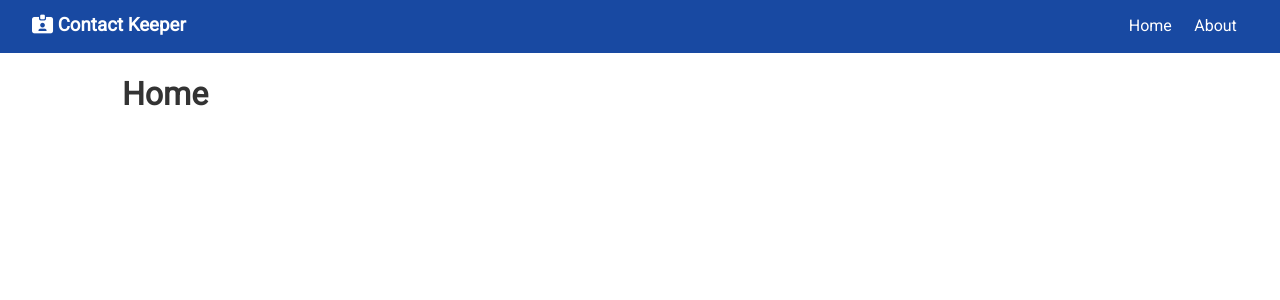
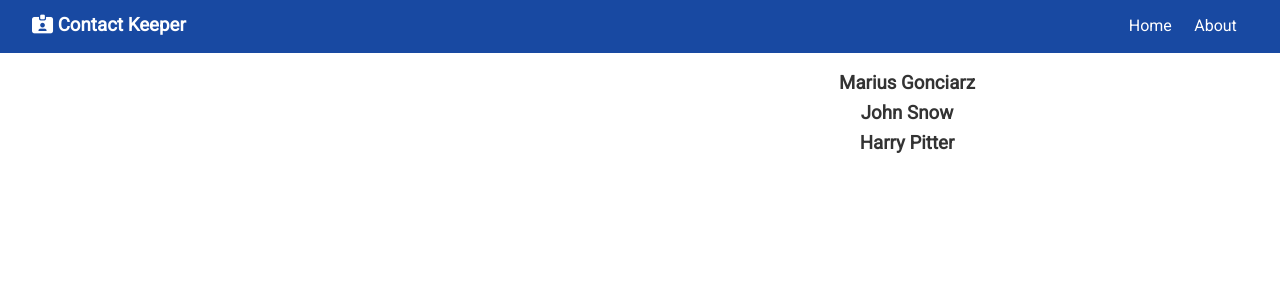
Before and after one commit to klauza/a-keeper-of-contacts, a React (Create React App) app in the folder client/: page / in a window 1280 px wide. Shown: the top 300 px of the page. Built offline with nearby package versions, Linux system fonts and the light colour scheme; the HTML template or start-up script is replaced by a standard one.

Commit message:
attempt to display first contacts

```diff
--- /dev/null
+++ b/client/src/components/contacts/Contacts.js
@@ -0,0 +1,20 @@
+// pull contacts from a state in here and then looping through them (map) and output in ContactItem for each one
+import React, { Fragment, useContext } from 'react'
+import ContactContext from '../../context/contact/contactContext';
+
+
+const Contacts = () => {
+  const contactContext = useContext(ContactContext);
+  // now there is an access to any state/methods associated to this context
+
+  const { contacts } = contactContext;
+
+  return (
+    <Fragment>
+      {contacts.map(contact => <h3>{contact.name}</h3>)}
+    </Fragment>
+  )
+}
+
+
+export default Contacts
--- a/client/src/components/pages/Home.js
+++ b/client/src/components/pages/Home.js
@@ -1,9 +1,15 @@
-import React from 'react'
+import React from 'react';
+import Contacts from '../contacts/Contacts';
 
 const Home = () => {
   return (
-    <div>
-      <h1>Home</h1>
+    <div className="grid-2">
+      <div>
+        {/* contactForm goes here */}
+      </div>
+      <div>
+        <Contacts />
+      </div>
     </div>
   )
 }
```
Also changed, not shown: client/src/components/contacts/ContactItem.js (added).
